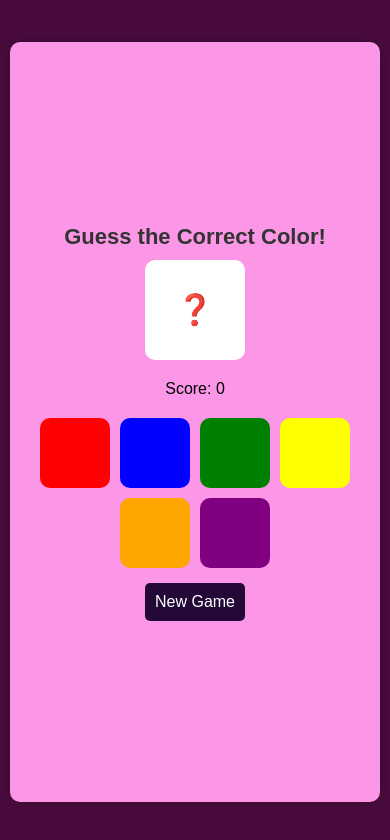
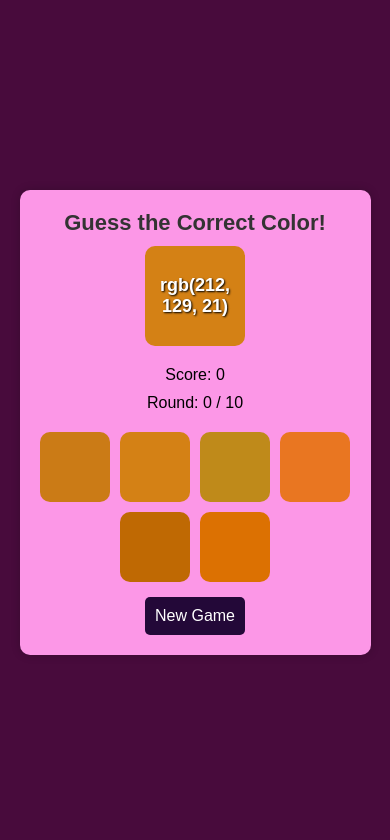
Before and after one commit to Hartoley/HNG-INTERNSHIP-FRONTEND, a plain HTML site: page colorGuessingGame.html in a window 390 px wide. Drawn offline with Linux system fonts and the light colour scheme.

Commit message:
Updated color rules

```diff
--- a/colorGuessingGame.html
+++ b/colorGuessingGame.html
@@ -47,9 +47,10 @@
         display: flex;
         align-items: center;
         justify-content: center;
-        font-size: 40px;
+        font-size: 18px;
         font-weight: bold;
-        transition: background-color 0.5s ease-in-out;
+        color: white;
+        text-shadow: 1px 1px 2px black;
       }
 
       .options {
@@ -65,20 +66,11 @@
         border-radius: 10px;
         border: none;
         cursor: pointer;
-        font-size: 40px;
-        display: flex;
-        align-items: center;
-        justify-content: center;
         transition: transform 0.2s ease-in-out;
       }
 
       .colorOption:hover {
         transform: scale(1.1);
-      }
-
-      #gameInstructions {
-        font-size: 18px;
-        margin: 5px;
       }
 
       #gameStatus {
@@ -88,6 +80,10 @@
       }
 
       #score {
+        margin-bottom: 10px;
+      }
+
+      #rounds {
         margin-bottom: 20px;
       }
 
@@ -96,7 +92,6 @@
         padding: 10px;
         font-size: 16px;
         cursor: pointer;
-        background-color: #007bff;
         background-color: #230838;
         color: white;
         border: none;
@@ -139,27 +134,14 @@
       }
 
       @media (max-width: 600px) {
-        body {
-          height: 100vh;
-          justify-content: center;
-        }
-
-        .container {
-          width: 95%;
-          height: 90vh;
-          justify-content: center;
-        }
-
         .colorOption {
           width: 70px;
           height: 70px;
-          font-size: 30px;
         }
 
         #colorBox {
           width: 100px;
           height: 100px;
-          font-size: 30px;
         }
       }
     </style>
@@ -167,9 +149,10 @@
   <body>
     <div class="container">
       <h1 data-testid="gameInstructions">Guess the Correct Color!</h1>
-      <div id="colorBox" data-testid="colorBox">❓</div>
+      <div id="colorBox" data-testid="colorBox">?</div>
       <p id="gameStatus" data-testid="gameStatus"></p>
       <p id="score">Score: <span data-testid="score">0</span></p>
+      <p id="rounds">Round: <span data-testid="rounds">0</span> / 10</p>
       <div class="options" id="optionsContainer"></div>
       <button id="newGameButton" data-testid="newGameButton">New Game</button>
     </div>
@@ -177,32 +160,57 @@
     <script>
       const colorBox = document.getElementById("colorBox");
       const gameStatus = document.getElementById("gameStatus");
-      const scoreDisplay = document.getElementById("score");
+      const scoreDisplay = document.querySelector("#score span");
+      const roundsDisplay = document.querySelector("#rounds span");
       const optionsContainer = document.getElementById("optionsContainer");
       const newGameButton = document.getElementById("newGameButton");
 
-      const colors = ["red", "blue", "green", "yellow", "orange", "purple"];
-
       let targetColor = "";
       let score = 0;
+      let round = 0;
+
+      function getRandomColor() {
+        const r = Math.floor(Math.random() * 256);
+        const g = Math.floor(Math.random() * 256);
+        const b = Math.floor(Math.random() * 256);
+        return `rgb(${r}, ${g}, ${b})`;
+      }
+
+      function generateShades(baseColor, count = 6) {
+        const shades = [baseColor];
+        let [r, g, b] = baseColor.match(/\d+/g).map(Number);
+
+        for (let i = 1; i < count; i++) {
+          let newR = Math.min(255, Math.max(0, r + (Math.random() * 50 - 25)));
+          let newG = Math.min(255, Math.max(0, g + (Math.random() * 50 - 25)));
+          let newB = Math.min(255, Math.max(0, b + (Math.random() * 50 - 25)));
+          shades.push(
+            `rgb(${Math.floor(newR)}, ${Math.floor(newG)}, ${Math.floor(newB)})`
+          );
+        }
+        return shades.sort(() => Math.random() - 0.5);
+      }
 
       function startGame(resetScore = false) {
         if (resetScore) {
           score = 0;
+          round = 0;
           scoreDisplay.textContent = score;
+          roundsDisplay.textContent = round;
         }
 
-        const randomColor = colors[Math.floor(Math.random() * colors.length)];
-        targetColor = randomColor;
-        colorBox.style.backgroundColor = "#fff";
-        colorBox.textContent = "❓";
+        targetColor = getRandomColor();
+        colorBox.style.backgroundColor = targetColor;
+        colorBox.textContent = targetColor;
         gameStatus.textContent = "";
         generateColorOptions();
       }
 
       function generateColorOptions() {
         optionsContainer.innerHTML = "";
-        colors.forEach((color) => {
+        const shades = generateShades(targetColor, 6);
+
+        shades.forEach((color) => {
           const btn = document.createElement("button");
           btn.classList.add("colorOption");
           btn.style.backgroundColor = color;
@@ -216,17 +224,26 @@
         if (selectedColor === targetColor) {
           gameStatus.textContent = "Correct! 🎉";
           gameStatus.classList.add("celebrate");
-          colorBox.style.backgroundColor = targetColor;
           score++;
           scoreDisplay.textContent = score;
-          setTimeout(() => {
-            gameStatus.classList.remove("celebrate");
-            startGame(false);
-          }, 1000);
         } else {
           gameStatus.textContent = "Wrong! Try again ❌";
           gameStatus.classList.add("bounce");
-          setTimeout(() => gameStatus.classList.remove("bounce"), 500);
+        }
+
+        round++;
+        roundsDisplay.textContent = round;
+
+        if (round === 10) {
+          setTimeout(() => {
+            alert(`Game Over! Your final score: ${score}`);
+            startGame(true);
+          }, 1000);
+        } else {
+          setTimeout(() => {
+            gameStatus.classList.remove("celebrate", "bounce");
+            startGame(false);
+          }, 1000);
         }
       }
 
```
